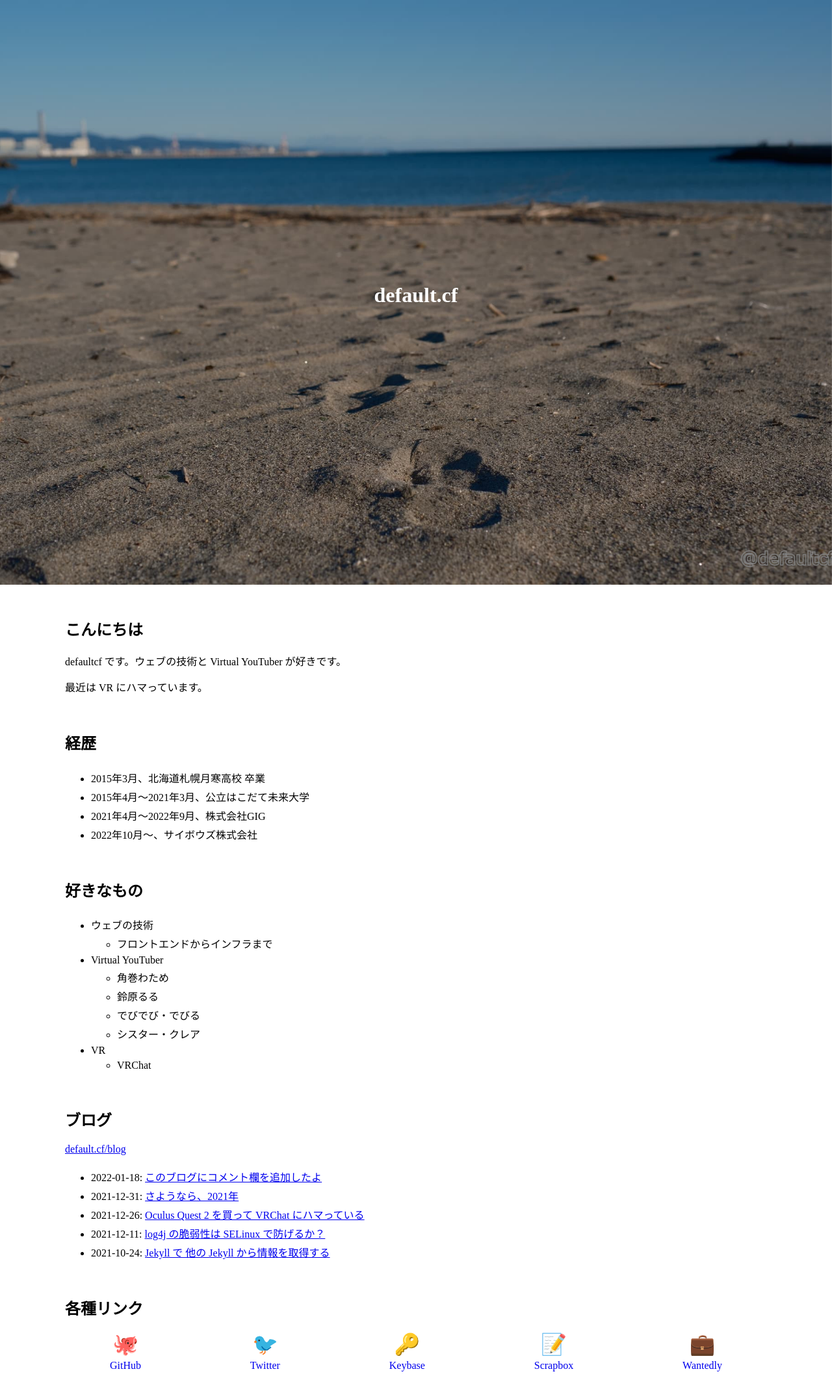
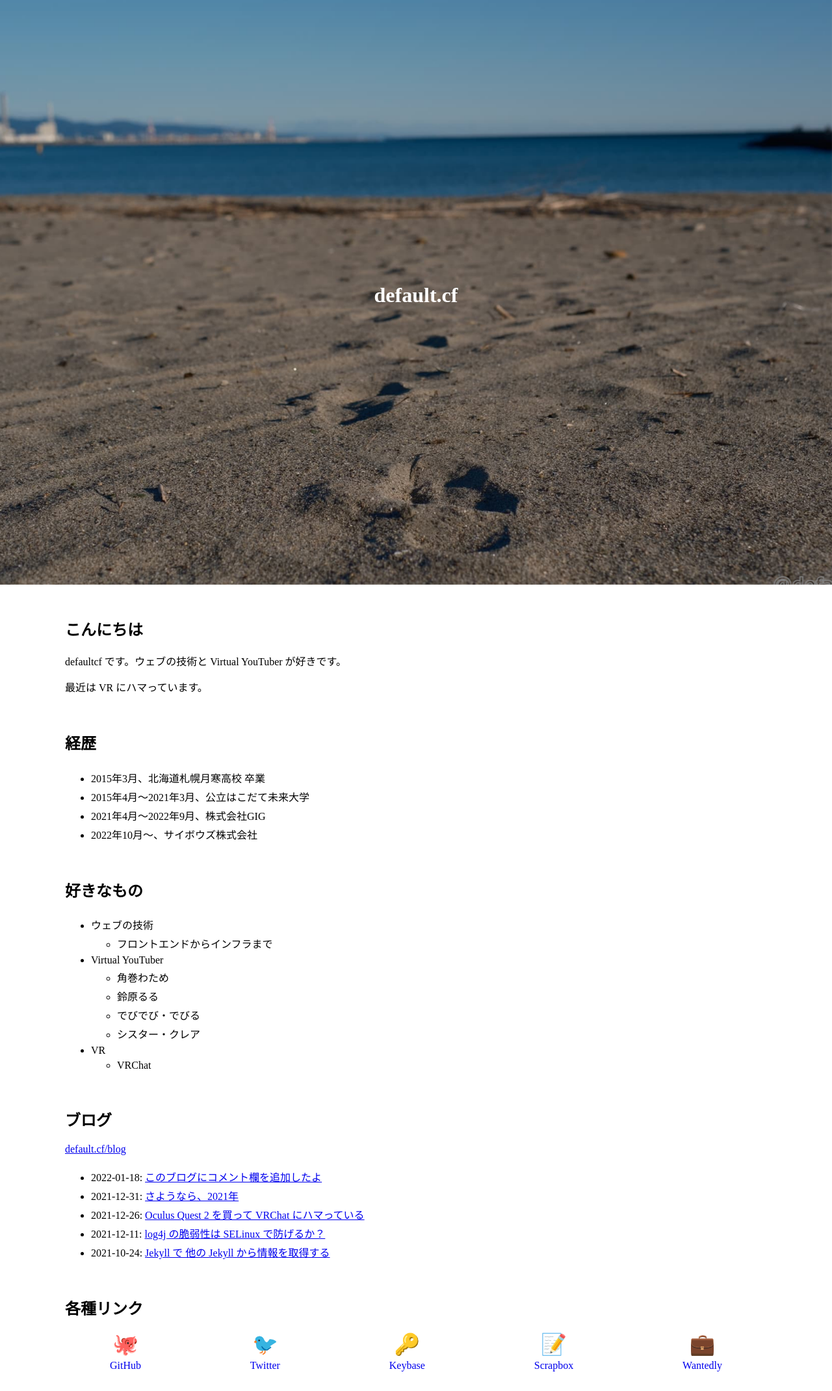
Before and after one commit to defaultcf/defaultcf.github.io, a Jekyll site: the page built from index.markdown, in a window 1280 px wide. Shown: the whole page at 65% size. Built offline with Jekyll 4.4.1, drawn with Linux system fonts in a browser that asks for light colours.

Commit message:
feat: add header animations

```diff
--- a/index.markdown
+++ b/index.markdown
@@ -3,7 +3,7 @@
 ---
 
 <header>
-  <div class="blur"></div>
+  <div class="overlay"></div>
   <div class="header-inner">
     <h1>default.cf</h1>
   </div>
--- a/mise.toml
+++ b/mise.toml
@@ -6,4 +6,4 @@
 
 [tasks.dev]
 depends = ["install"]
-run = "jekyll serve"
+run = "bundle exec jekyll serve --livereload"
--- a/style.css
+++ b/style.css
@@ -2,6 +2,10 @@
   margin: 0;
   padding: 0;
   --header-height: 70px;
+  /* DSCF6455.jpg の 幅 / 高さ (1920x1280) */
+  --bg-ratio: 1.5;
+  /* background-size: cover 相当の幅（縦画面でも余白が出ない） */
+  --bg-cover-width: max(100vw, calc(100vh * var(--bg-ratio)));
 }
 
 header {
@@ -12,20 +16,36 @@
   top: calc(var(--header-height) - 100vh);
   height: 100vh;
   background: no-repeat center fixed url(./DSCF6455.jpg);
-  background-size: cover;
-}
 
-.blur {
-  /* header の背景画像の上に重ね、その背後をぼかす（テキストは兄弟要素なのでぼけない） */
-  position: absolute;
-  inset: 0;
-  animation: scrollAnimation linear both;
+  animation: backgroundAnimation linear both;
   animation-timeline: scroll(root block);
   /* スクロール開始から、ヘッダーが小さくなって固定されるまでの間に変化させる */
   animation-range: 0 calc(100vh - var(--header-height));
 }
 
-@keyframes scrollAnimation {
+@keyframes backgroundAnimation {
+  from {
+    background-size: calc(var(--bg-cover-width) * 1.1);
+    background-position-y: 50%;
+  }
+  to {
+    background-size: calc(var(--bg-cover-width));
+    /* 100% = 画像の下端を表示領域の下端に揃える（＝最大限上にずれる。余白は出ない） */
+    background-position-y: 68%;
+  }
+}
+
+.overlay {
+  /* header の背景画像の上に重ね、その背後をぼかす（テキストは兄弟要素なのでぼけない） */
+  position: absolute;
+  inset: 0;
+  animation: overlayAnimation linear both;
+  animation-timeline: scroll(root block);
+  /* スクロール開始から、ヘッダーが小さくなって固定されるまでの間に変化させる */
+  animation-range: 0 calc(100vh - var(--header-height));
+}
+
+@keyframes overlayAnimation {
   from {
     backdrop-filter: blur(0);
   }
@@ -37,10 +57,23 @@
 .header-inner {
   height: var(--header-height);
   width: 100vw;
-  position: sticky;
-  top: 0;
   text-align: center;
   color: white;
+
+  animation: titleAnimation linear both;
+  animation-timeline: scroll(root block);
+  /* header が小さくなって固定されるまでの間に、タイトルを上端まで移動させる */
+  animation-range: 0 calc(100vh - var(--header-height));
+}
+
+@keyframes titleAnimation {
+  from {
+    transform: translateY(0);
+  }
+  to {
+    /* header は flex で縦中央に置かれている。header 自身が上に流れる分を打ち消して、最終的に画面上端（0〜header-height）に収める */
+    transform: translateY(calc(50vh - var(--header-height) / 2));
+  }
 }
 
 main {
```
